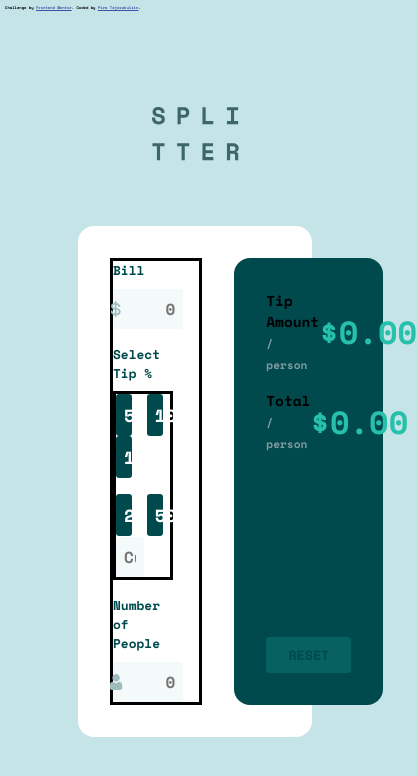
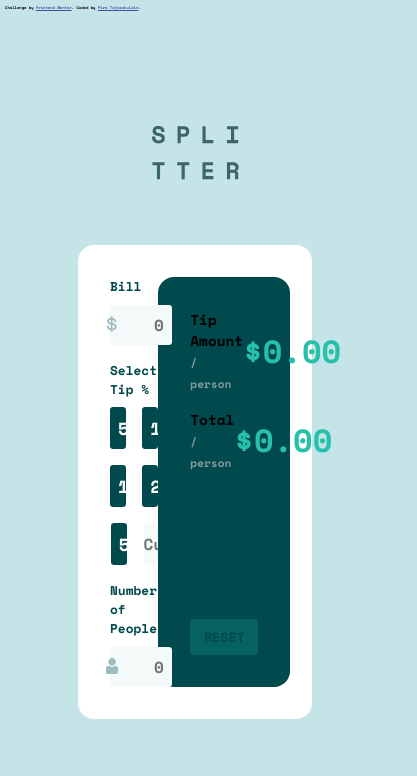
Before and after one commit to piratejas/tip-calculator-app, a plain HTML site: page index.html in a window 390 px wide. Shown: the whole page, 417 px wide, since content can reach past the window. Drawn offline with nearby package versions, Linux system fonts and the light colour scheme.

Commit message:
improved css; needs more responsiveness - add min-width?; added change event listeners to inputs; needs tweaking

```diff
--- a/app.js
+++ b/app.js
@@ -5,10 +5,11 @@ const numOfPeople = document.getElementById("people");
 const tipAmountPerPerson = document.getElementById("tipAmount");
 const totalToPayPerPerson = document.getElementById("totalAmount");
 const resetButton = document.getElementById("resetBtn");
+let tipValue = 0;
 
 buttons.forEach((button) => {
   button.addEventListener("click", (e) => {
-    let tipValue = e.target.innerText;
+    tipValue = e.target.innerText;
     tipValue = tipValue.substr(0, tipValue.length - 1);
 
     if (billTotal.value === "") {
@@ -27,7 +28,7 @@ buttons.forEach((button) => {
   });
 });
 
-customTipPercentage.addEventListener("blur", (e) => {
+customTipPercentage.addEventListener("keyup", (e) => {
   if (billTotal.value === "") {
     reset();
     return;
@@ -36,9 +37,19 @@ customTipPercentage.addEventListener("blur", (e) => {
     numOfPeople.value = 1;
   }
 
+  tipValue = e.target.value;
+
   calculateTip(
     parseFloat(billTotal.value),
-    parseFloat(e.target.value),
+    parseFloat(tipValue),
+    parseInt(numOfPeople.value)
+  );
+});
+
+numOfPeople.addEventListener("keyup", (e) => {
+  calculateTip(
+    parseFloat(billTotal.value),
+    parseFloat(tipValue),
     parseInt(numOfPeople.value)
   );
 });
--- a/index.html
+++ b/index.html
@@ -31,16 +31,12 @@
           <div class="tip-section">
             <label for="tip">Select Tip %</label>
             <div class="tip-btns">
-              <div>
               <button>5%</button>
               <button>10%</button>
               <button>15%</button>
-              </div>
-              <div>
               <button>25%</button>
               <button>50%</button>
               <input type="number" placeholder="Custom" id="custom" />
-              </div>
             </div>
           </div>
           <div class="people-section">
--- a/style.css
+++ b/style.css
@@ -37,20 +37,20 @@ body {
 .card {
   display: flex;
   padding: 2rem;
-  gap: 2rem;
+  justify-content: space-between;
 }
 
 .input-container,
 .output-container {
-  width: 50%;
+  /* width: 50%; */
   display: flex;
   flex-direction: column;
 }
 
 .input-container {
   gap: 1rem;
-  padding-right: 2rem;
-  border-style: solid;
+  width: 45%;
+  /* border-style: solid; */
 }
 
 .bill-section,
@@ -73,7 +73,7 @@ label {
 
 .bill-input input,
 .people-input input {
-  width: 100%;
+  width: 95%;
   text-align: right;
   padding: 0.5rem;
   border: none;
@@ -106,11 +106,12 @@ input[type="number"] {
 
 .tip-btns {
   display: flex;
-  flex-direction: column;
+  flex-direction: row;
+  flex-wrap: wrap;
   justify-content: space-evenly;
   gap: 1rem;
   width: 100%;
-  border-style: solid;
+  /* border-style: solid; */
 }
 
 .tip-btns button {
@@ -137,8 +138,8 @@ input[type="number"] {
 
 .tip-btns input {
   font-family: inherit;
-  width: 22%;
-  padding: 0.5rem;
+  width: 29%;
+  padding: 0.5rem auto;
   text-align: center;
   font-size: 1rem;
   border: none;
@@ -150,6 +151,7 @@ input[type="number"] {
 .output-container {
   background-color: var(--Very-dark-cyan);
   border-radius: 1rem;
+  width: 40%;
   gap: 1rem;
   padding: 2rem;
   font-size: 0.9rem;
```
Lines whose indentation alone changed are shown as unchanged.
